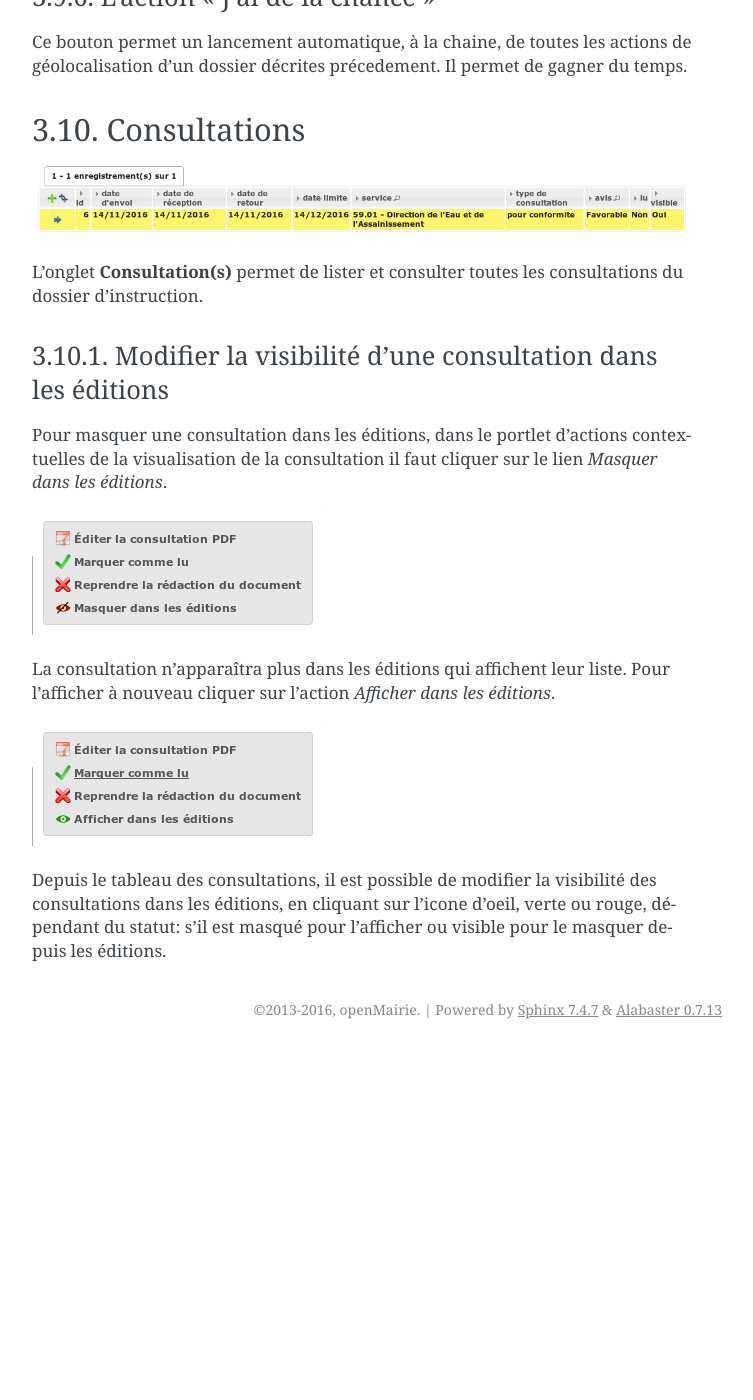
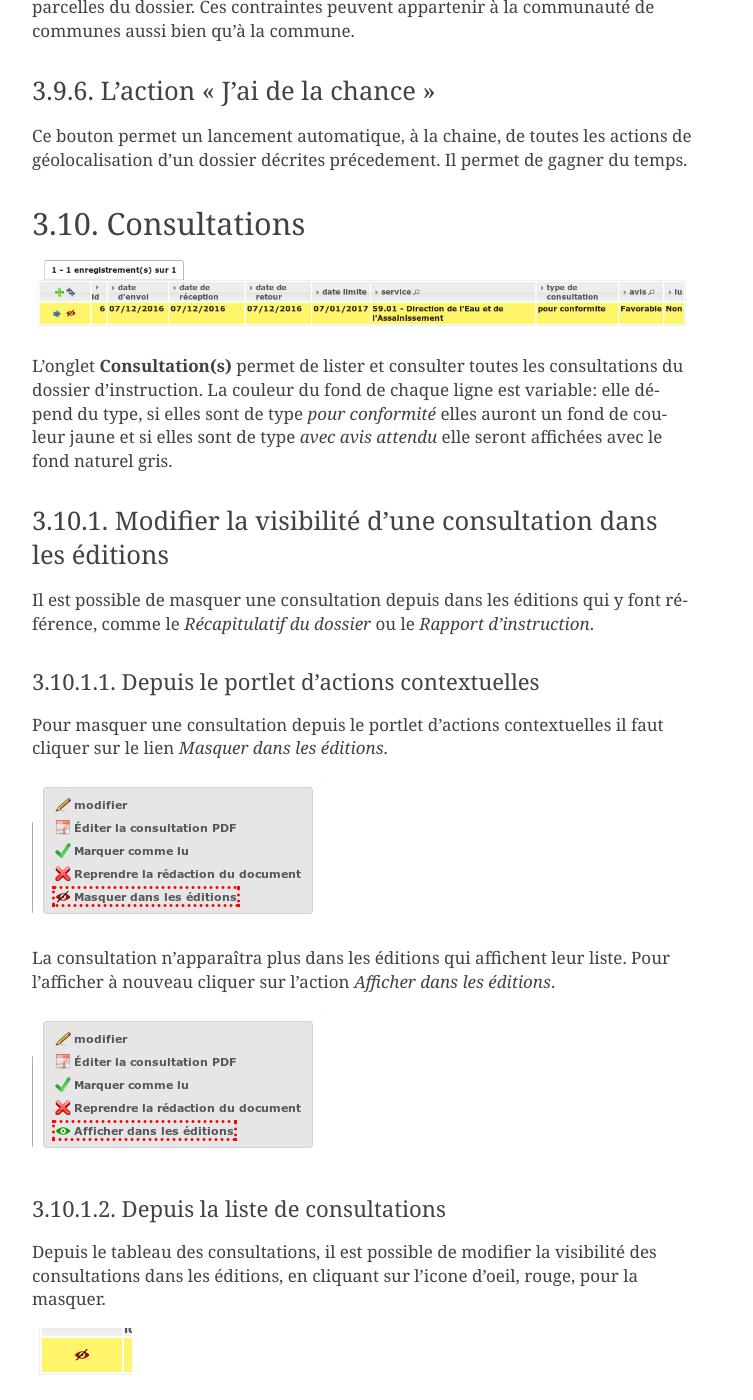
Before and after one commit to mpavaux/openads-documentation, a Sphinx documentation site: the page built from source/manuel_utilisateur/instruction.rst, in a window 1280 px wide and 1400 px high, scrolled down 15694 px. Shown: the whole window, without its empty margins (388-1141 px from the left). Built offline with Sphinx 7.4.7, drawn with Linux system fonts in a browser that asks for light colours; before the commit the page ends 16743 px from its top, so only the background shows below that; some of the changed text lies outside the part shown.

Commit message:
Ajout et modification d'images et ajout de description des consultations

```diff
--- a/source/manuel_utilisateur/instruction.rst
+++ b/source/manuel_utilisateur/instruction.rst
@@ -472,14 +472,21 @@
 .. image:: instruction_dossier_consultation_tab.png
 
 L'onglet **Consultation(s)** permet de lister et consulter toutes les consultations du dossier
-d'instruction.
+d'instruction. La couleur du fond de chaque ligne est variable: elle dépend du type, si elles
+sont de type *pour conformité* elles auront un fond de couleur jaune et si elles sont de type
+*avec avis attendu* elle seront affichées avec le fond naturel gris.
 
 Modifier la visibilité d'une consultation dans les éditions
 ===========================================================
 
-Pour masquer une consultation dans les éditions, dans le portlet d'actions contextuelles
-de la visualisation de la consultation il faut cliquer sur le lien *Masquer dans les
-éditions*.
+Il est possible de masquer une consultation depuis dans les éditions qui y font référence,
+comme le *Récapitulatif du dossier* ou le *Rapport d'instruction*.
+
+Depuis le portlet d'actions contextuelles
+#########################################
+
+Pour masquer une consultation depuis le portlet d'actions contextuelles
+il faut cliquer sur le lien *Masquer dans les éditions*.
 
 .. image:: portlet_masque_consultation.png
 
@@ -488,7 +495,15 @@
 
 .. image:: portlet_visible_consultation.png
 
+Depuis la liste de consultations
+################################
+
 Depuis le tableau des consultations, il est possible de modifier la visibilité
-des consultations dans les éditions, en cliquant sur l'icone d'oeil, verte
-ou rouge, dépendant du statut: s'il est masqué pour l'afficher ou visible
-pour le masquer depuis les éditions.
+des consultations dans les éditions, en cliquant sur l'icone d'oeil, rouge,
+pour la masquer.
+
+.. image:: instruction_tab_masque_consultation.png
+
+Et l'icone d'oeil, sera verte pour rendre la consultation visible.
+
+.. image:: instruction_tab_visible_consultation.png
```
Also changed, not shown: source/manuel_utilisateur/instruction_dossier_consultation_tab.png, source/manuel_utilisateur/instruction_portlet_rapport_instruction.png, source/manuel_utilisateur/instruction_tab_masque_consultation.png (added), source/manuel_utilisateur/instruction_tab_visible_consultation.png (added), source/manuel_utilisateur/portlet_masque_consultation.png, source/manuel_utilisateur/portlet_visible_consultation.png.
